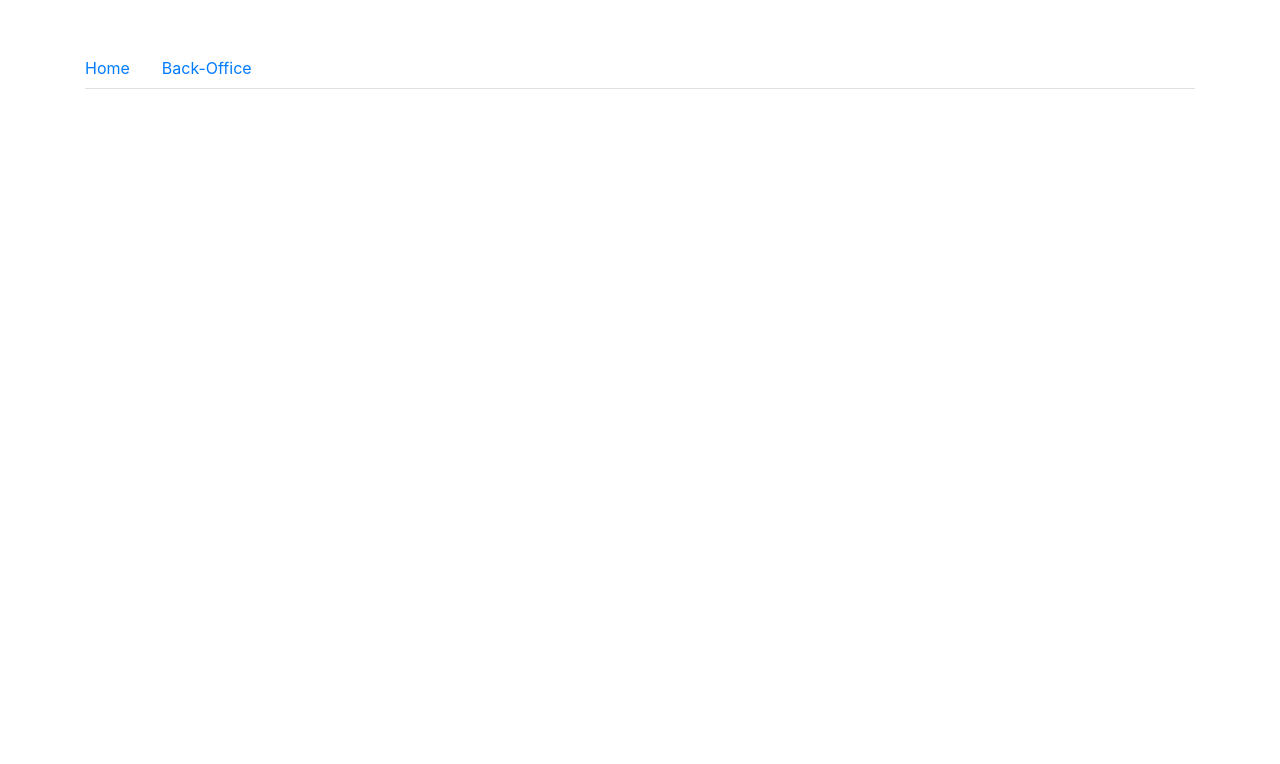
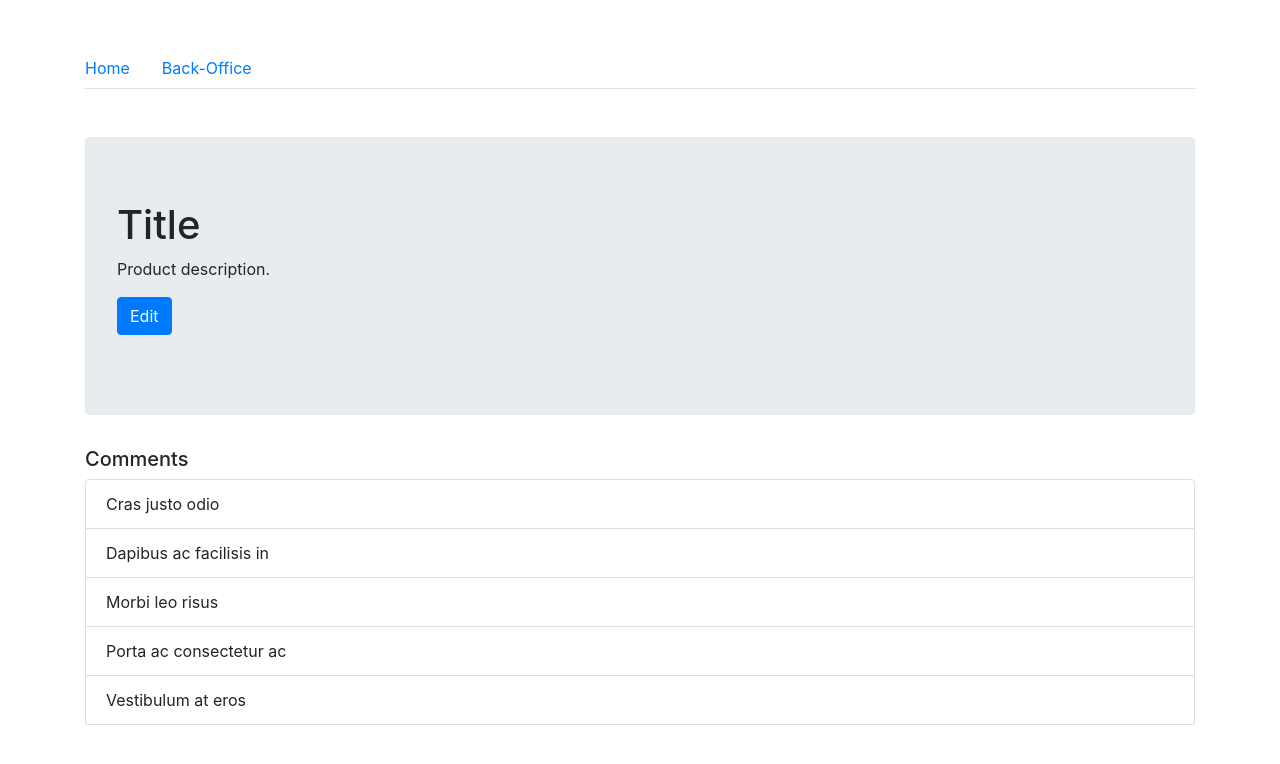
Before and after one commit to obimorgan/M5-D5, a React (Create React App) app in the folder frontend/: page /back-office in a window 1280 px wide. Before the commit this address had no page. Shown: the top 764 px of the page. Built offline with nearby package versions, Linux system fonts and the light colour scheme.

Commit message:
minor adjustments.

```diff
--- a/frontend/package.json
+++ b/frontend/package.json
@@ -8,7 +8,7 @@
     "@testing-library/user-event": "^12.1.10",
     "bootstrap": "^4.6.0",
     "react": "^17.0.2",
-    "react-bootstrap": "^2.0.3",
+    "react-bootstrap": "^1.6.4",
     "react-dom": "^17.0.2",
     "react-router-dom": "^6.0.2",
     "react-scripts": "4.0.3",
--- a/frontend/src/App.js
+++ b/frontend/src/App.js
@@ -13,6 +13,7 @@ function App() {
       <Routes>
         <Route path="/" element={<Homepage/>}></Route>
         <Route path="/single-product" exact={true} element={<SingleProductPage/>}></Route>
+        <Route path="/back-office" exact={true} element={<SingleProductPage/>}></Route>
       </Routes>
     </BrowserRouter>
   );
--- a/frontend/src/Components/Comments/CommentsItems.jsx
+++ b/frontend/src/Components/Comments/CommentsItems.jsx
@@ -3,6 +3,7 @@ import { ListGroup } from "react-bootstrap";
 const CommentsItems = () => {
     return (
         <>
+
             <ListGroup>
                 <ListGroup.Item>Cras justo odio</ListGroup.Item>
                 <ListGroup.Item>Dapibus ac facilisis in</ListGroup.Item>
--- a/frontend/src/Components/Homepage/Homepage.jsx
+++ b/frontend/src/Components/Homepage/Homepage.jsx
@@ -7,13 +7,6 @@ const Homepage = () => {
         <Container>
             <h3>Products</h3>
             <Row>
-
-                <ProductItem/>
-                <ProductItem/>
-                <ProductItem/>
-                <ProductItem/>
-                <ProductItem/>
-                <ProductItem/>
                 <ProductItem/>
             </Row>
         </Container>
--- a/frontend/src/Components/Products/ProductItem.jsx
+++ b/frontend/src/Components/Products/ProductItem.jsx
@@ -2,10 +2,12 @@ import { Card, Button } from 'react-bootstrap'
 // import { useNavigate } from 'react-router-dom'
 import { Link } from 'react-router-dom'
 
-const ProductItem = () => {
+const ProductItem = ({ products }) => {
     // const navigate = useNavigate()
     return (
-        <Card style={{ width: '18rem' }} className="m-1">
+        <>
+            {products && products.map(product =>
+                <Card style={{ width: '18rem' }} className="m-1 fluid-image">
                     <Card.Img variant="top" src="holder.js/100px180" />
                     <Card.Body>
                         <Card.Title>Card Title</Card.Title>
@@ -16,10 +18,13 @@ const ProductItem = () => {
                         {/* <Button variant="primary"
                 onClick={() => navigate('/single-product')}>Peview</Button> */}
                         <Link to="/single-product">
-                    <Button variant="primary">Peview</Button>
+                            <Button variant="success">Details</Button>
                         </Link>
                     </Card.Body>
                 </Card>
+            )}
+        </>
+
     )
 }
 export default ProductItem
--- a/frontend/src/Components/Products/SingleProductPage.jsx
+++ b/frontend/src/Components/Products/SingleProductPage.jsx
@@ -1,21 +1,25 @@
-import { Container, Button } from "react-bootstrap";
-import Jumbotron from 'react-bootstrap/Jumbotron'
+import { Container, Button, Jumbotron } from "react-bootstrap";
+import CommentsItems from "../Comments/CommentsItems";
+import {useNavigate} from "react-router-dom"
 
 const SingleProductPage = () => {
+    const navigate = useNavigate()
     return (
         <>
-            <div>Hello</div>
             <Container>
                 <Jumbotron>
-                    <h1>Hello, world!</h1>
+                    <h1>Title</h1>
                     <p>
-                        This is a simple hero unit, a simple jumbotron-style component for calling
-                        extra attention to featured content or information.
+                        Product description.
                     </p>
                     <p>
-                        <Button variant="primary">Learn more</Button>
+                        <Button
+                        onClick={() => navigate("./")}
+                        variant="primary">Edit</Button>
                     </p>
                 </Jumbotron>
+                <h5>Comments</h5>
+                <CommentsItems />
             </Container>
         </>
     )
```
Also changed, not shown: frontend/src/Components/Products/FetchProducts.jsx (+13 -8 lines), 2 other files (tests, documents, lock files or other folders). Lines whose indentation alone changed are shown as unchanged.
